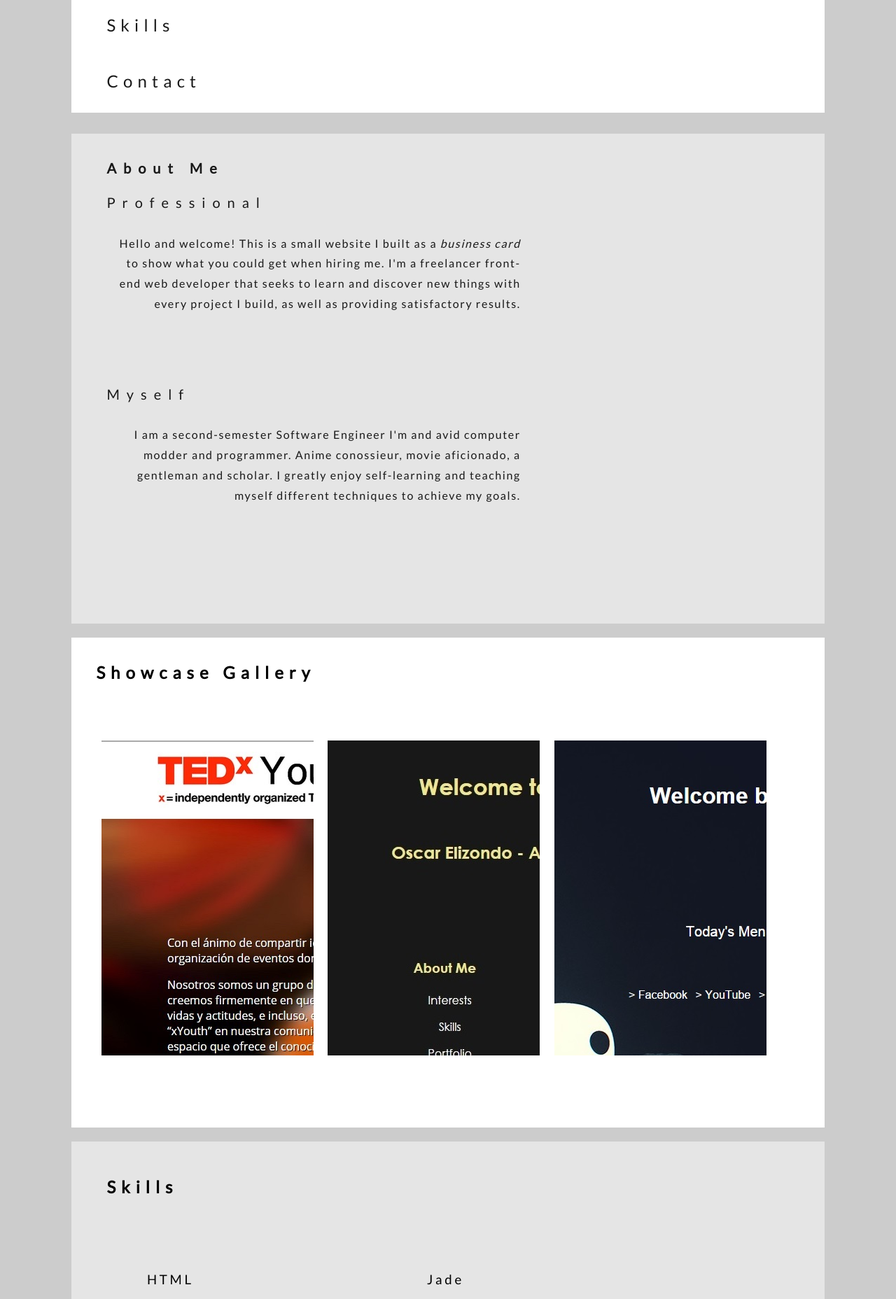
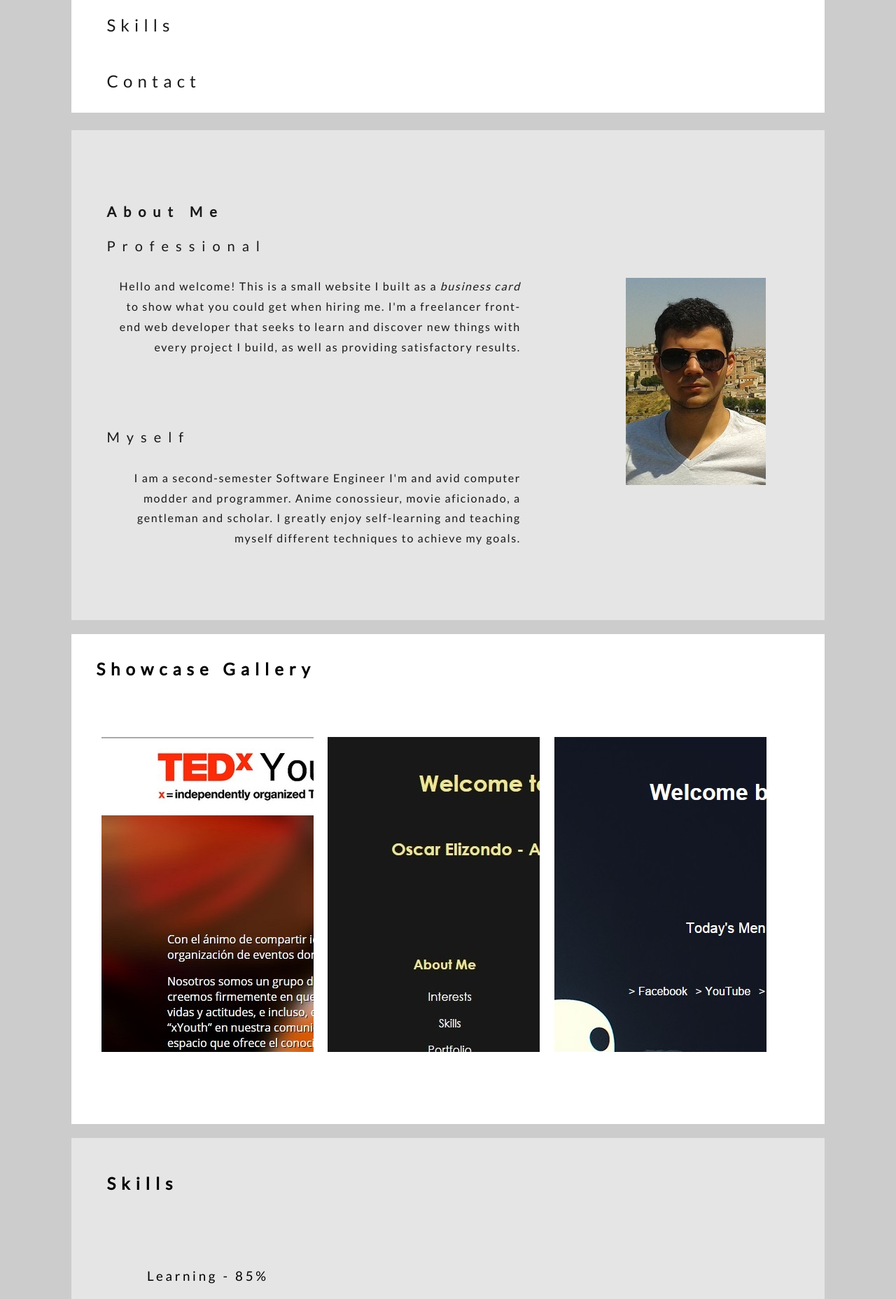
Before and after one commit to oelizondo/ArtistTemplate, a PHP site: page /index.html in a window 1280 px wide. Shown: the part 757-2613 px from the top of the page at 70% size. Run offline with PHP 8.4, Linux system fonts and the light colour scheme.

Commit message:
finally finished the whole markup/syle, time for scripting

```diff
--- a/index.html
+++ b/index.html
@@ -37,6 +37,9 @@
 			<br>
 			<p>I am a second-semester Software Engineer I'm and avid computer modder and programmer. Anime conossieur, movie  aficionado, a gentleman and scholar. I greatly enjoy self-learning and teaching myself different techniques to achieve my goals.</p>
 		</div>
+		<div class="contentbox1">
+			<img src="images/me1.jpg" alt="">
+		</div>
 	</div>
 	<div id="gallery">
 		<div class="title"><h2>Showcase Gallery</h2></div>
@@ -65,14 +68,14 @@
 		<div class="skillz"><h2>Skills</h2></div>
 		<div id="skillcont">
 			<div class="list">
-				<h3 class="par">HTML</h3>
-				<h3 class="par">CSS</h3>
-				<h3 class="par">JavaScript</h3>
+				<h3 class="par">Learning - 85%</h3>
+				<h3 class="par">Collaborating - 90%</h3>
+				<h3 class="par">Organization - 75%</h3>
 			</div>
 			<div class="listright">
-				<h3 class="par">Jade</h3>
-				<h3 class="par">Sass</h3>
-				<h3 class="par">jQuery</h3>
+				<h3 class="par">Planning - 90%</h3>
+				<h3 class="par">Design - 73%</h3>
+				<h3 class="par">Programming - 80%</h3>
 			</div>
 		</div>
 	</div>
--- a/style.css
+++ b/style.css
@@ -122,6 +122,7 @@
     color: white; }
 
 #bio {
+  margin-top: 45px;
   width: 100%;
   height: 700px;
   background: #e5e5e5; }
@@ -132,6 +133,7 @@
     font-size: 20px;
     letter-spacing: 0.5em; }
   #bio #me {
+    float: left;
     width: 55%;
     margin: 50px;
     line-height: 180%;
@@ -139,6 +141,17 @@
     max-height: 500px;
     text-align: right;
     color: #191919; }
+
+.contentbox1 {
+  width: 30%;
+  height: 450px;
+  position: relative;
+  top: 150px;
+  margin: 1%;
+  float: right; }
+  .contentbox1 img {
+    margin-left: 50px;
+    margin-top: 50px; }
 
 #gallery {
   height: 700px;
@@ -193,12 +206,15 @@
   overflow: hidden; }
 
 .listright {
+  margin-left: 150px;
   float: left;
   height: 200px;
   width: 400px;
   overflow: hidden; }
 
 .par {
+  width: 300px;
+  float: left;
   letter-spacing: 0.2em;
   font-weight: 200;
   line-height: 2; }
--- a/style.sass
+++ b/style.sass
@@ -114,6 +114,7 @@
 	a
 		color: white
 #bio
+	margin-top: 45px
 	width: 100%
 	height: 700px
 	background: #e5e5e5
@@ -124,6 +125,7 @@
 		font-size: 20px
 		letter-spacing: 0.5em
 	#me
+		float: left
 		width: 55%
 		margin: 50px
 		line-height: 180%
@@ -131,6 +133,16 @@
 		max-height: 500px
 		text-align: right
 		color:  #191919
+.contentbox1
+	width: 30%
+	height: 450px
+	position: relative
+	top: 150px
+	margin: 1%
+	float: right
+	img
+		margin-left: 50px
+		margin-top: 50px
 #gallery
 	height: 700px
 	background: white
@@ -178,11 +190,14 @@
 	width: 400px
 	overflow: hidden
 .listright
+	margin-left: 150px
 	float: left
 	height: 200px
 	width: 400px
 	overflow: hidden
 .par
+	width: 300px
+	float: left
 	letter-spacing: 0.2em
 	font:
 		weight: 200
```
Also changed, not shown: images/me1.jpg (added), 1 other file.
